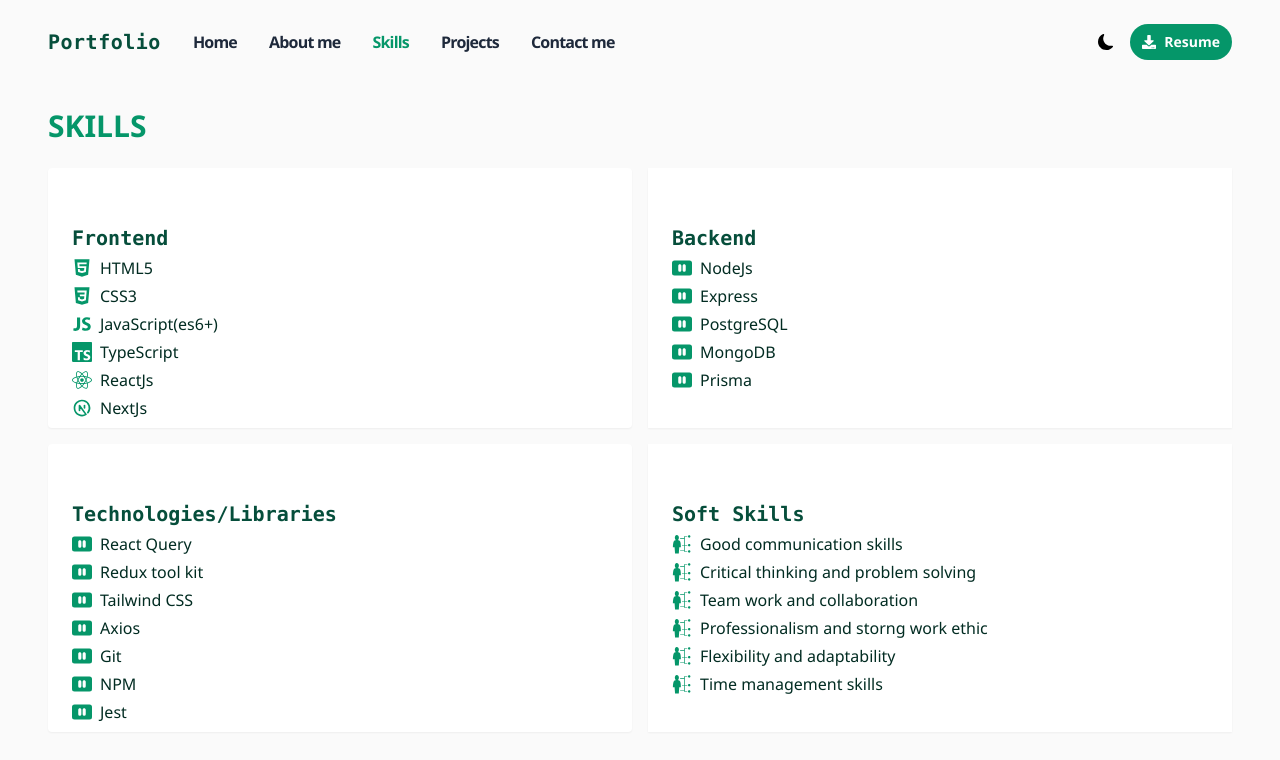
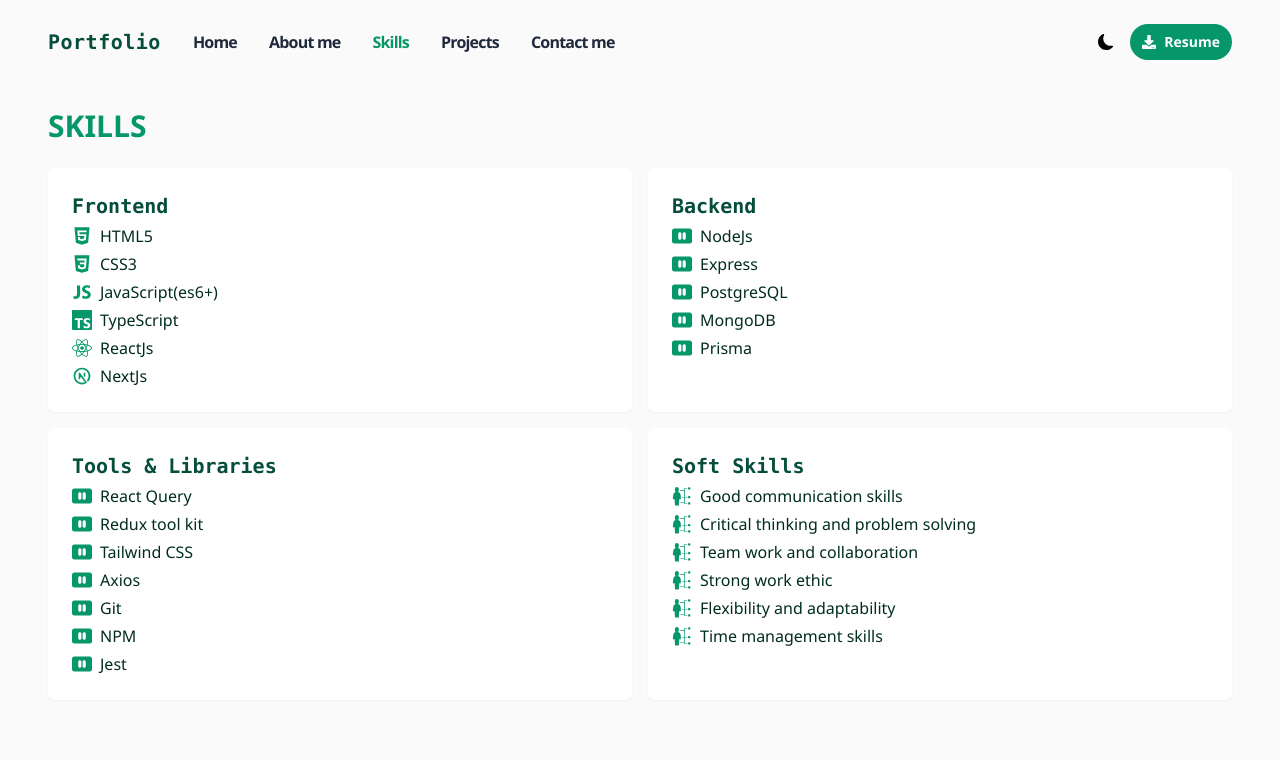
Before and after one commit to Kelechi095/Portfolio, a React (Vite) app: page /skills in a window 1280 px wide. Shown: the top 760 px of the page. Built offline with nearby package versions, Linux system fonts and the light colour scheme.

Commit message:
modified hero text

```diff
--- a/src/Pages/About.tsx
+++ b/src/Pages/About.tsx
@@ -9,7 +9,7 @@ const About = () => {
       <Nav />
       <Title label="ABOUT MYSELF" />
       <Subtitle label="Basic Info:"/>
-      <p className="dark:text-white font-normal text-emerald-900">
+      <p className="dark:text-white font-normal text-emerald-900 mb-6">
         My name is Awoms Kelechi. I am a goal-driven, ambitious, and seasoned developer with experience in
         shipping features for large-scale and real-time applications, as well as
         building consumer-facing products. I am actively seeking a frontend role
@@ -18,7 +18,7 @@ const About = () => {
       </p>
 
       <Subtitle label="Work Experience:"/>
-      <p className=" dark:text-white font-normal text-emerald-900">
+      <p className=" dark:text-white font-normal text-emerald-900 mb-6">
         With my experience in the industry, I have developed strong
         problem-solving skills, attention to detail, and the ability to work
         independently. I am confident in my ability to tackle complex challenges
@@ -27,7 +27,7 @@ const About = () => {
         me an ideal candidate for any team in need of a dynamic and
         result-oriented individual.
       </p>
-      <p className=" dark:text-white font-normal text-emerald-900">
+      <p className=" dark:text-white font-normal text-emerald-900 mb-6">
         I am currently working as a freelancer. In this role, I have been responsible for architecting and
         building the frontend of new features, integrating data from various
         backend services and databases into responsive web apps, translating
@@ -37,7 +37,7 @@ const About = () => {
         stories and write tests, and participating in code reviews to ensure
         adherence to best practices and coding standards.
       </p>
-      <p className=" dark:text-white font-normal text-emerald-900">
+      <p className=" dark:text-white font-normal text-emerald-900 mb-6">
         My technical skills include HTML, CSS, JavaScript, TypeScript, React.js,
         Next.js, MongoDB, Tailwind CSS, Git, Firebase, Redux/Redux-Toolkit,
         React-Query, Zod, and Next-Auth/Auth.js. These skills cover a broad
@@ -46,7 +46,7 @@ const About = () => {
       </p>
 
       <Subtitle label="Hobbies:"/>
-      <p className=" dark:text-white font-normal text-emerald-900">
+      <p className=" dark:text-white font-normal text-emerald-900 mb-6">
         Beyond my professional life, I have a range of interests which includes
         reading, traveling, and listening to music. I have obtained
         certifications in Responsive Web Design and Frontend Development
--- a/src/Pages/Home.tsx
+++ b/src/Pages/Home.tsx
@@ -12,16 +12,16 @@ export default function Home() {
       <section className="mt-24">
         <h2 className="hero-label">I'm open for hire! Please reach out</h2>
         <h1 className="hero-main-text">
-          I'm a Fullstack Web Developer
+          Awoms Kelechi
         </h1>
-        <h3 className="hero-sub-text">
-          I am always willing to work hard to
-          achieve the goals of my employer.
-        </h3>
+        <h1 className="mt-1 mb-2 mx-auto max-w-md text-3xl md:text-2xl lg:text-5xl md:max-w-lg  lg:max-w-4xl text-center p-2 text-emerald-950 tracking-wide dark:text-white">
+          Web Developer
+        </h1>
+
 
         <div className="flex justify-center">
           <h2 className="services-header">
-            <span>My services</span>
+            <span>Services I Render</span>
             <BiChevronsDown size={22} />
           </h2>
         </div>
--- a/src/Pages/Skills.tsx
+++ b/src/Pages/Skills.tsx
@@ -22,7 +22,7 @@ const Skills = () => {
       {/*  */}
 
       <section className="grid lg:grid-cols-2 grid-cols-1 gap-4">
-        <div className="bg-white py-2 px-6 dark:bg-zinc-950 shadow-sm rounded">
+        <div className="bg-white p-6 dark:bg-zinc-950 shadow-sm rounded-md">
           <Subtitle label="Frontend" />
           <ul>
             <ListItem text="HTML5" icon={FaHtml5} />
@@ -34,7 +34,7 @@ const Skills = () => {
           </ul>
         </div>
 
-        <div className="bg-white py-2 px-6 dark:bg-zinc-950 shadow-sm roundex">
+        <div className="bg-white p-6 dark:bg-zinc-950 shadow-sm rounded-md">
           <Subtitle label="Backend" />
           <ul>
             <ListItem text="NodeJs" icon={BsFillPauseBtnFill} />
@@ -45,8 +45,8 @@ const Skills = () => {
           </ul>
         </div>
 
-        <div className="bg-white py-2 px-6 dark:bg-zinc-950 shadow-sm rounded">
-          <Subtitle label="Technologies/Libraries" />
+        <div className="bg-white p-6 dark:bg-zinc-950 shadow-sm rounded-md">
+          <Subtitle label="Tools & Libraries" />
           <ul>
             <ListItem text="React Query" icon={BsFillPauseBtnFill} />
             <ListItem text="Redux tool kit" icon={BsFillPauseBtnFill} />
@@ -58,13 +58,13 @@ const Skills = () => {
           </ul>
         </div>
 
-        <div className="bg-white py-2 px-6 dark:bg-zinc-950 shadow-sm roundex">
+        <div className="bg-white p-6 dark:bg-zinc-950 shadow-sm rounded-md">
           <Subtitle label="Soft Skills" />
           <ul>
             <ListItem text="Good communication skills" icon={GiSkills} />
             <ListItem text="Critical thinking and problem solving" icon={GiSkills} />
             <ListItem text="Team work and collaboration" icon={GiSkills} />
-            <ListItem text="Professionalism and storng work ethic" icon={GiSkills} />
+            <ListItem text="Strong work ethic" icon={GiSkills} />
             <ListItem text="Flexibility and adaptability" icon={GiSkills} />
             <ListItem text="Time management skills" icon={GiSkills} />
           </ul>
--- a/src/components/Subtitle.tsx
+++ b/src/components/Subtitle.tsx
@@ -4,7 +4,7 @@ interface SubtitleProps {
 
 const Subtitle = ({label}: SubtitleProps) => {
   return (
-    <div className="text-xl font-semibold mt-12 mb-1 text-emerald-900 dark:text-emerald-600 font-mono">{label}</div>
+    <div className="text-xl font-semibold mb-1 text-emerald-900 dark:text-emerald-600 font-mono">{label}</div>
   )
 }
 
--- a/src/index.css
+++ b/src/index.css
@@ -48,7 +48,7 @@ html, body, label {
   }
 
   .services-header {
-    @apply mt-8 mb-4 py-2 px-4 font-medium md:font-semibold  bg-emerald-600 dark:bg-emerald-600  text-white rounded-full text-base flex items-center gap-2
+    @apply mt-8 mb-4 py-2 px-4 font-medium md:font-semibold  bg-emerald-600 dark:bg-emerald-600  text-white rounded text-base flex items-center gap-2
   }
 
   .cards-container {
```
